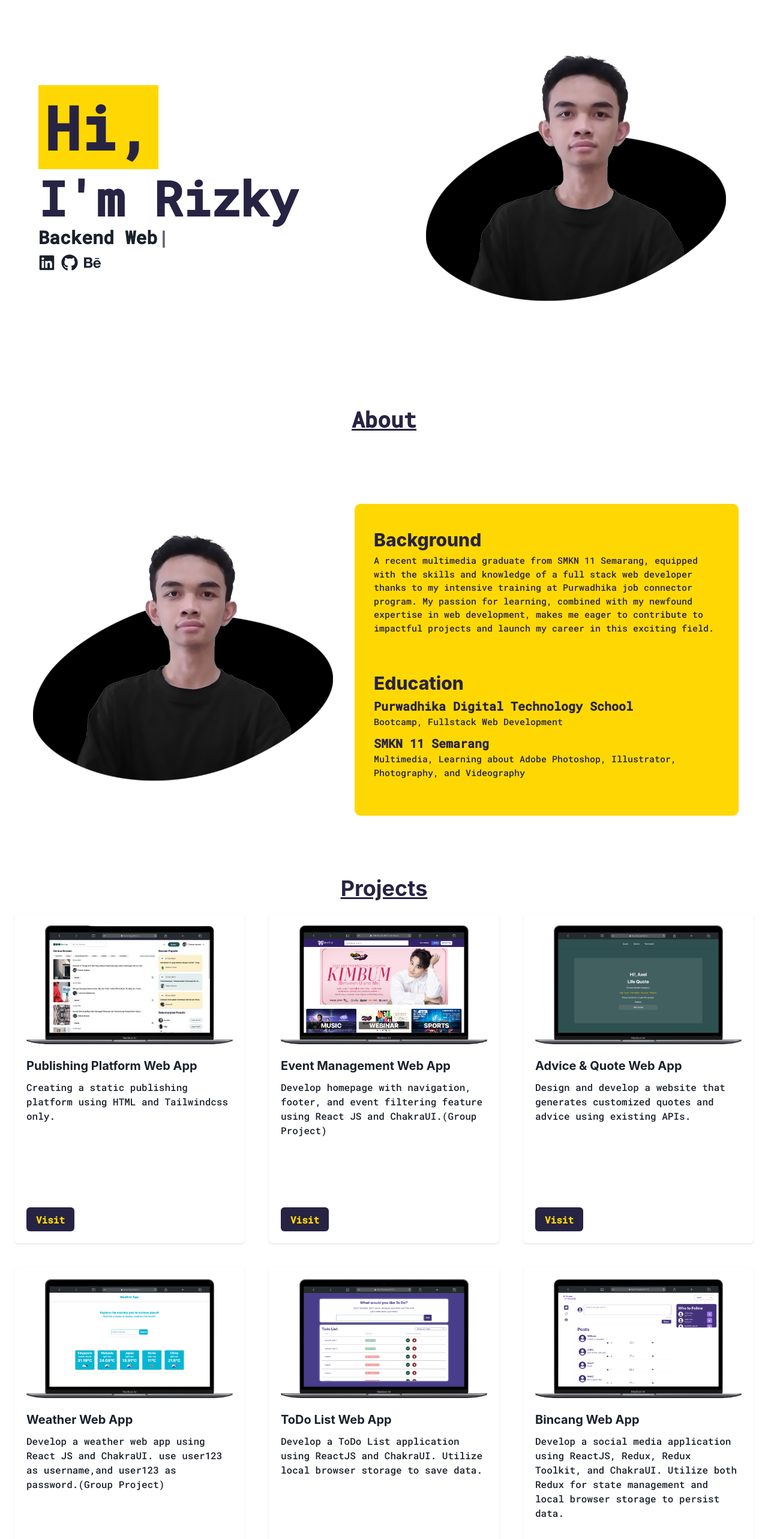
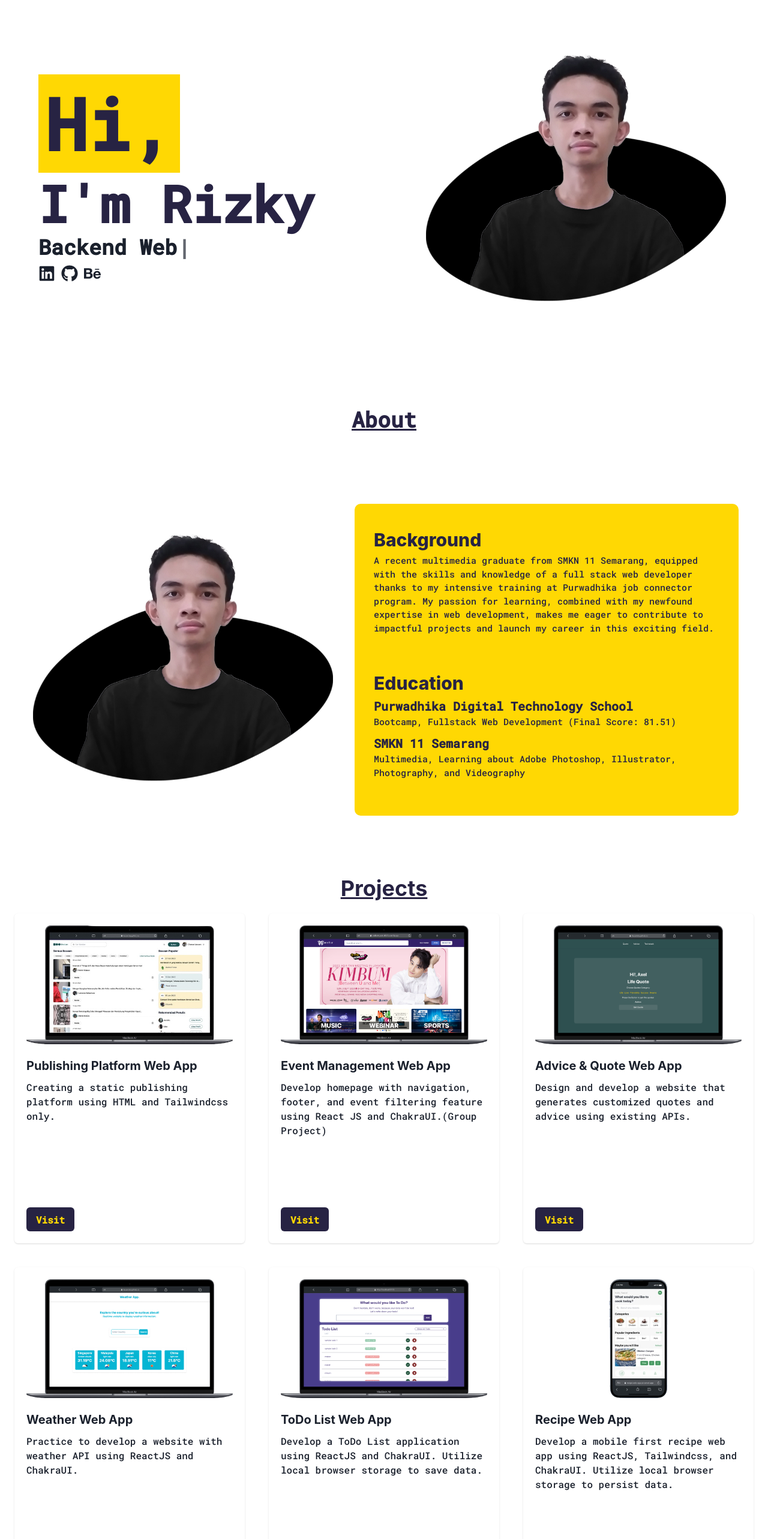
Before and after one commit to fauzarizky/fauzarizky.github.io, a React (Vite) app: page / in a window 1280 px wide. Shown: the part 140-2706 px from the top of the page at 60% size. Built offline with nearby package versions, Linux system fonts and the light colour scheme.

Commit message:
update project 6 & about component

```diff
--- a/src/components/About.jsx
+++ b/src/components/About.jsx
@@ -1,3 +1,4 @@
+/* eslint-disable react/prop-types */
 import { Box, Heading, Image, Stack, Text, useColorMode } from "@chakra-ui/react";
 import profileImg from "../images/profile.png";
 
@@ -49,7 +50,7 @@ export default function About(props) {
                 Purwadhika Digital Technology School
               </Text>
               <Text color={"#272343"} fontSize={{ base: "13px", sm: "15px", md: "15px" }}>
-                Bootcamp, Fullstack Web Development
+                Bootcamp, Fullstack Web Development (Final Score: 81.51)
               </Text>
 
               <Text fontWeight={"bold"} color={"#272343"} fontSize={{ base: "15px", md: "20px" }} mt={"10px"}>
--- a/src/components/Home.jsx
+++ b/src/components/Home.jsx
@@ -11,19 +11,18 @@ export default function Home(props) {
 
   return (
     <div data-aos="fade-up">
-      <Box id={`${props.id}`} h={"90vh"} display={"flex"} justifyContent={"center"} alignItems={"center"} flexDir={{base: 'column', md: 'row'}}>
-
-        <Box h={"80vh"} w={{base: '80%', md: "55%", lg: '50%'}} display={"flex"} alignItems={"center"} flexDir={"column"} justifyContent={"center"}>
-          <Box display={"flex"} alignItems={"start"} flexDir={"column"} w={{base: '100%', md: "80%"}}>
+      <Box id={`${props.id}`} h={"90vh"} display={"flex"} justifyContent={"center"} alignItems={"center"} flexDir={{ base: "column", md: "row" }}>
+        <Box h={"80vh"} w={{ base: "80%", md: "55%", lg: "50%" }} display={"flex"} alignItems={"center"} flexDir={"column"} justifyContent={"center"}>
+          <Box display={"flex"} alignItems={"start"} flexDir={"column"} w={{ base: "100%", md: "80%" }}>
             <Box bgColor={colorHi} padding={"10px"}>
-              <Heading fontSize={{base: '70px', sm: "90px", md: "80px", lg: '100px'}} color={color} style={{ fontFamily: "Roboto Mono, monoscope " }}>
+              <Heading fontSize={{ base: "70px", sm: "90px", md: "80px", lg: "120px" }} color={color} style={{ fontFamily: "Roboto Mono, monoscope " }}>
                 Hi,
               </Heading>
             </Box>
-            <Heading fontSize={{base: '60px', sm: '65px', md: '70px', lg: '80px'}} color={color} style={{ fontFamily: "Roboto Mono, monoscope " }}>
+            <Heading fontSize={{ base: "60px", sm: "65px", md: "70px", lg: "85px" }} color={color} style={{ fontFamily: "Roboto Mono, monoscope " }}>
               I'm Rizky
             </Heading>
-            <Heading style={{ fontFamily: "Roboto Mono, monoscope " }} fontSize={{base: '30px', sm: '40px', md: '25px', lg: '30px'}}>
+            <Heading style={{ fontFamily: "Roboto Mono, monoscope " }} fontSize={{ base: "30px", sm: "40px", md: "25px", lg: "35px" }}>
               <Typewriter
                 options={{
                   strings: ["Frontend Web", "Backend Web", "Fullstack Web"],
@@ -48,8 +47,8 @@ export default function Home(props) {
           </Box>
         </Box>
 
-        <Box h={"80vh"} w={{md: '40%',lg:'50%'}} display={{base: 'none', md: 'flex'}} justifyContent={"center"} alignItems={'center'}>
-          <Image src={profileImg} boxSize={{md: '450px', lg: '500px'}} objectFit={"contain"} />
+        <Box h={"80vh"} w={{ md: "40%", lg: "50%" }} display={{ base: "none", md: "flex" }} justifyContent={"center"} alignItems={"center"}>
+          <Image src={profileImg} boxSize={{ md: "450px", lg: "500px" }} objectFit={"contain"} />
         </Box>
       </Box>
     </div>
--- a/src/components/Projects.jsx
+++ b/src/components/Projects.jsx
@@ -4,7 +4,7 @@ import portfolio2 from "../images/mac-view-project-2.png";
 import portfolio3 from "../images/web-advice-quote.png";
 import portfolio4 from "../images/mac-view-weather-app.png";
 import portfolio5 from "../images/desktop-todo-app.png";
-import portfolio6 from "../images/bincang-app-desktop.png";
+import portfolio6 from "../images/iphone-view-recipe-app.png";
 import portfolio7 from "../images/resto-management-desktop.png";
 import portfolio8 from "../images/mac-view-split-bill.png";
 
@@ -35,7 +35,7 @@ export default function Projects(props) {
     {
       id: 4,
       title: "Weather Web App",
-      desc: "Develop a weather web app using React JS and ChakraUI. use user123 as username,and user123 as password.(Group Project)",
+      desc: "Practice to develop a website with weather API using ReactJS and ChakraUI.",
       img: portfolio4,
       link: "https://fauzarizky.github.io/weather-app",
     },
@@ -48,10 +48,10 @@ export default function Projects(props) {
     },
     {
       id: 6,
-      title: "Bincang Web App",
-      desc: "Develop a social media application using ReactJS, Redux, Redux Toolkit, and ChakraUI. Utilize both Redux for state management and local browser storage to persist data.",
+      title: "Recipe Web App",
+      desc: "Develop a mobile first recipe web app using ReactJS, Tailwindcss, and ChakraUI. Utilize local browser storage to persist data.",
       img: portfolio6,
-      link: "https://fauzarizky.github.io/bincang-app/",
+      link: "https://recipe-web-app-pi.vercel.app",
     },
     {
       id: 7,
```
Also changed, not shown: src/images/iphone-view-recipe-app.png (added).
